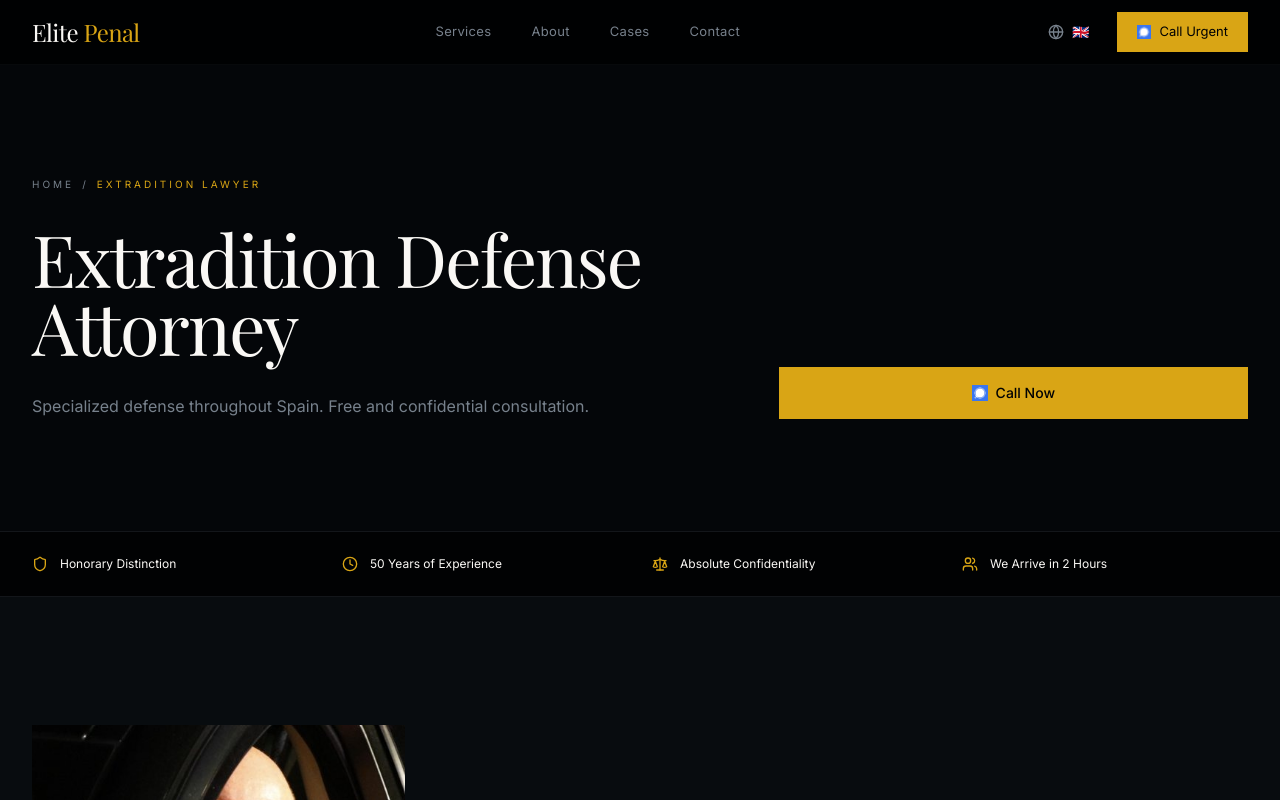
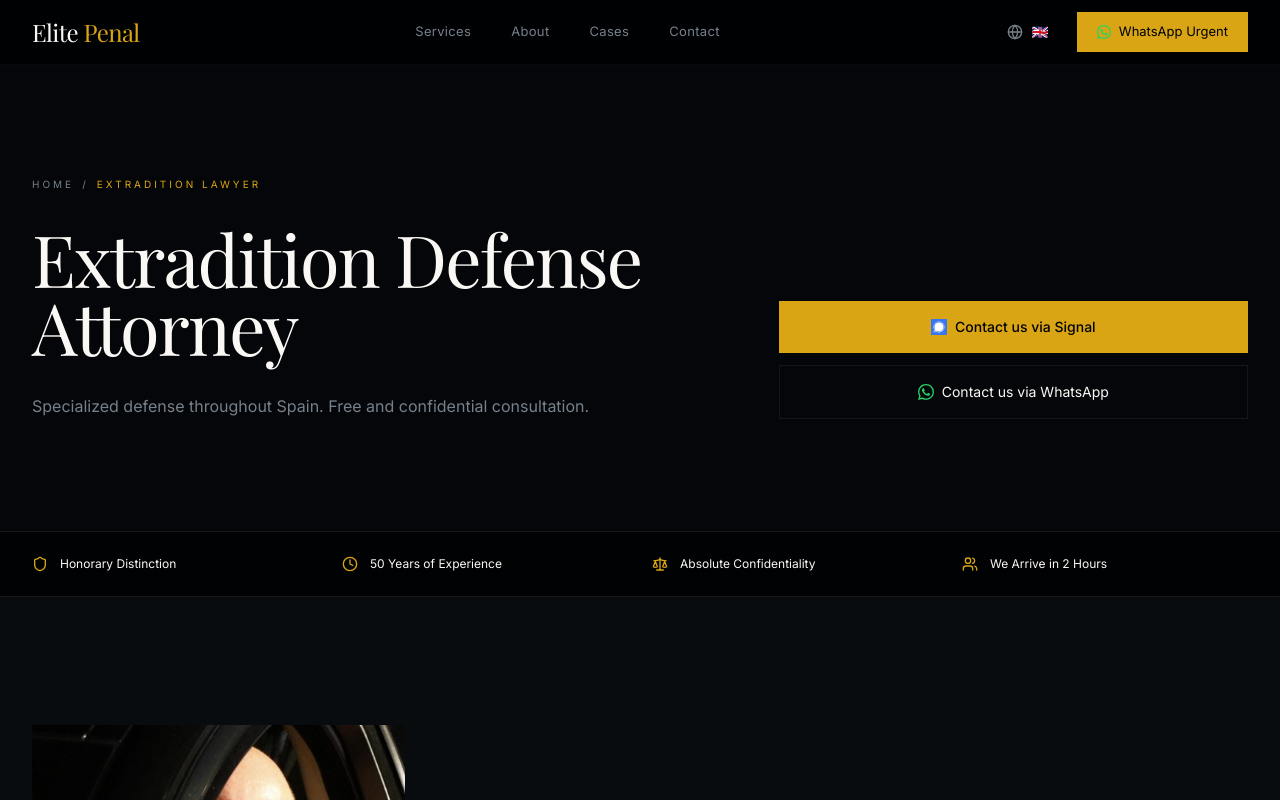
Before and after one commit to jessedrg/tomas-abogado, a Next.js app: page /en/abogado-extradicion/ in a window 1280 px wide. Shown: the top 800 px of the page. Built offline with nearby package versions, Linux system fonts and the light colour scheme.

Commit message:
Cambiar botones a Signal y WhatsApp con logos y textos correctos

```diff
--- a/app/[locale]/[service]/[city]/page.tsx
+++ b/app/[locale]/[service]/[city]/page.tsx
@@ -8,6 +8,7 @@ import { VALID_SERVICES, CITIES, SERVICE_NAMES_I18N, SERVICE_SLUGS_I18N, getCano
 import { Phone, Shield, Clock, Scale, Users, Star, CheckCircle, ChevronDown, ArrowRight, Award, Newspaper, ExternalLink } from "lucide-react"
 import Image from "next/image"
 
+const SIGNAL_URL = "https://signal.me/#p/+34641021551"
 const WHATSAPP_URL = "https://wa.me/34641021551?text=Hola%2C%20necesito%20consulta%20urgente"
 
 interface PageProps {
@@ -122,13 +123,22 @@ export default async function ServiceCityPage({ params }: PageProps) {
               <div className="lg:col-span-5 lg:col-start-8">
                 <div className="flex flex-col gap-3">
                   <a
-                    href={WHATSAPP_URL}
+                    href={SIGNAL_URL}
                     target="_blank"
                     rel="noopener noreferrer"
                     className="inline-flex items-center justify-center gap-2 bg-primary text-primary-foreground px-8 py-4 text-sm font-sans font-medium hover:opacity-90 transition-opacity"
                   >
-                    <Image src="/signal.jpeg" alt="WhatsApp" width={16} height={16} className="w-4 h-4" />
+                    <Image src="/signal.jpeg" alt="Signal" width={16} height={16} className="w-4 h-4" />
                     {t.cta.button}
+                  </a>
+                  <a
+                    href={WHATSAPP_URL}
+                    target="_blank"
+                    rel="noopener noreferrer"
+                    className="inline-flex items-center justify-center gap-2 border border-border text-foreground px-8 py-4 text-sm font-sans hover:border-primary/50 transition-colors"
+                  >
+                    <Image src="/whatsapp.svg" alt="WhatsApp" width={16} height={16} className="w-4 h-4" />
+                    {t.cta.whatsapp}
                   </a>
                 </div>
 
@@ -296,9 +306,14 @@ export default async function ServiceCityPage({ params }: PageProps) {
             <h2 className="font-serif text-2xl sm:text-4xl lg:text-5xl tracking-tight text-primary-foreground leading-[1.05]">
               {t.cta.title}
             </h2>
-            <a href={WHATSAPP_URL} target="_blank" rel="noopener noreferrer" className="inline-flex items-center gap-2 bg-primary-foreground text-primary px-8 py-4 mt-10 text-sm font-sans font-medium hover:opacity-90 transition-opacity">
-              <Image src="/signal.jpeg" alt="WhatsApp" width={16} height={16} className="w-4 h-4" /> {t.cta.button}
-            </a>
+            <div className="flex flex-col sm:flex-row gap-3 justify-center mt-10">
+              <a href={SIGNAL_URL} target="_blank" rel="noopener noreferrer" className="inline-flex items-center gap-2 bg-primary-foreground text-primary px-8 py-4 text-sm font-sans font-medium hover:opacity-90 transition-opacity">
+                <Image src="/signal.jpeg" alt="Signal" width={16} height={16} className="w-4 h-4" /> {t.cta.button}
+              </a>
+              <a href={WHATSAPP_URL} target="_blank" rel="noopener noreferrer" className="inline-flex items-center gap-2 border border-primary-foreground/30 text-primary-foreground px-8 py-4 text-sm font-sans hover:bg-primary-foreground/10 transition-colors">
+                <Image src="/whatsapp.svg" alt="WhatsApp" width={16} height={16} className="w-4 h-4" /> {t.cta.whatsapp}
+              </a>
+            </div>
           </div>
         </section>
 
@@ -397,12 +412,12 @@ export default async function ServiceCityPage({ params }: PageProps) {
             </p>
             <h2 className="font-serif text-2xl sm:text-4xl lg:text-5xl tracking-tight text-primary-foreground">{t.cta.title}</h2>
             <div className={`flex flex-col sm:flex-row gap-3 justify-center mt-10 ${rtl ? "sm:flex-row-reverse" : ""}`}>
-              <a href={WHATSAPP_URL} target="_blank" rel="noopener noreferrer" className="inline-flex items-center justify-center gap-2 bg-primary-foreground text-primary px-8 py-4 text-sm font-sans font-medium hover:opacity-90 transition-opacity">
-                <Image src="/signal.jpeg" alt="WhatsApp" width={16} height={16} className="w-4 h-4" /> {t.cta.button}
+              <a href={SIGNAL_URL} target="_blank" rel="noopener noreferrer" className="inline-flex items-center justify-center gap-2 bg-primary-foreground text-primary px-8 py-4 text-sm font-sans font-medium hover:opacity-90 transition-opacity">
+                <Image src="/signal.jpeg" alt="Signal" width={16} height={16} className="w-4 h-4" /> {t.cta.button}
               </a>
-              <Link href={`/${validLocale}/`} className="inline-flex items-center justify-center gap-2 border border-primary-foreground/30 text-primary-foreground px-8 py-4 text-sm font-sans hover:bg-primary-foreground/10 transition-colors">
-                {validLocale === "ar" ? "عرض الخدمات" : validLocale === "fr" ? "Voir les services" : validLocale === "en" ? "View services" : "Ver servicios"}
-              </Link>
+              <a href={WHATSAPP_URL} target="_blank" rel="noopener noreferrer" className="inline-flex items-center justify-center gap-2 border border-primary-foreground/30 text-primary-foreground px-8 py-4 text-sm font-sans hover:bg-primary-foreground/10 transition-colors">
+                <Image src="/whatsapp.svg" alt="WhatsApp" width={16} height={16} className="w-4 h-4" /> {t.cta.whatsapp}
+              </a>
             </div>
           </div>
         </section>
--- a/app/[locale]/[service]/page.tsx
+++ b/app/[locale]/[service]/page.tsx
@@ -9,6 +9,7 @@ import { VALID_SERVICES, CITIES, SERVICE_NAMES_I18N, SERVICE_SLUGS_I18N, getCano
 import { Shield, Clock, Scale, Users, ArrowRight, Award, Newspaper, ExternalLink } from "lucide-react"
 import Image from "next/image"
 
+const SIGNAL_URL = "https://signal.me/#p/+34641021551"
 const WHATSAPP_URL = "https://wa.me/34641021551?text=Hola%2C%20necesito%20consulta%20urgente"
 
 interface PageProps {
@@ -92,13 +93,22 @@ export default async function ServicePage({ params }: PageProps) {
               <div className="lg:col-span-5 lg:col-start-8">
                 <div className="flex flex-col gap-3">
                   <a
-                    href={WHATSAPP_URL}
+                    href={SIGNAL_URL}
                     target="_blank"
                     rel="noopener noreferrer"
                     className="inline-flex items-center justify-center gap-2 bg-primary text-primary-foreground px-8 py-4 text-sm font-sans font-medium hover:opacity-90 transition-opacity"
                   >
-                    <Image src="/signal.jpeg" alt="WhatsApp" width={16} height={16} className="w-4 h-4" />
+                    <Image src="/signal.jpeg" alt="Signal" width={16} height={16} className="w-4 h-4" />
                     {t.cta.button}
+                  </a>
+                  <a
+                    href={WHATSAPP_URL}
+                    target="_blank"
+                    rel="noopener noreferrer"
+                    className="inline-flex items-center justify-center gap-2 border border-border text-foreground px-8 py-4 text-sm font-sans hover:border-primary/50 transition-colors"
+                  >
+                    <Image src="/whatsapp.svg" alt="WhatsApp" width={16} height={16} className="w-4 h-4" />
+                    {t.cta.whatsapp}
                   </a>
                 </div>
               </div>
--- a/components/cta-section.tsx
+++ b/components/cta-section.tsx
@@ -1,6 +1,7 @@
 import Image from "next/image"
 import { type Locale, getTranslations, isRTL } from "@/lib/i18n"
 
+const SIGNAL_URL = "https://signal.me/#p/+34641021551"
 const WHATSAPP_URL = "https://wa.me/34641021551?text=Hola%2C%20necesito%20consulta%20urgente"
 
 interface CtaSectionProps {
@@ -22,7 +23,7 @@ export function CtaSection({ locale }: CtaSectionProps) {
         </p>
         <div className={`flex flex-col sm:flex-row gap-3 justify-center mt-10 ${rtl ? "sm:flex-row-reverse" : ""}`}>
           <a
-            href={WHATSAPP_URL}
+            href={SIGNAL_URL}
             target="_blank"
             rel="noopener noreferrer"
             className="inline-flex items-center justify-center gap-2 bg-primary-foreground text-primary px-8 py-4 text-sm font-sans font-medium hover:opacity-90 transition-opacity"
@@ -35,7 +36,7 @@ export function CtaSection({ locale }: CtaSectionProps) {
             rel="noopener noreferrer"
             className="inline-flex items-center justify-center gap-2 border border-primary-foreground/30 text-primary-foreground px-8 py-4 text-sm font-sans hover:bg-primary-foreground/10 transition-colors"
           >
-            <Image src="/signal.jpeg" alt="Signal" width={16} height={16} className="w-4 h-4" /> {t.cta.signal}
+            <Image src="/whatsapp.svg" alt="WhatsApp" width={16} height={16} className="w-4 h-4" /> {t.cta.whatsapp}
           </a>
         </div>
       </div>
--- a/components/footer.tsx
+++ b/components/footer.tsx
@@ -65,7 +65,7 @@ export function Footer({ locale }: FooterProps) {
             <ul className="space-y-3">
               <li>
                 <a href={WHATSAPP_URL} target="_blank" rel="noopener noreferrer" className={`flex items-center gap-2 text-xs text-foreground/70 hover:text-primary transition-colors ${rtl ? "flex-row-reverse" : ""}`}>
-                  <Image src="/signal.jpeg" alt="WhatsApp" width={14} height={14} className="w-3.5 h-3.5" /> WhatsApp
+                  <Image src="/whatsapp.svg" alt="WhatsApp" width={14} height={14} className="w-3.5 h-3.5" /> WhatsApp
                 </a>
               </li>
               <li>
--- a/components/home-hero.tsx
+++ b/components/home-hero.tsx
@@ -2,6 +2,7 @@ import Image from "next/image"
 import { Scale } from "lucide-react"
 import { type Locale, getTranslations, isRTL } from "@/lib/i18n"
 
+const SIGNAL_URL = "https://signal.me/#p/+34641021551"
 const WHATSAPP_URL = "https://wa.me/34641021551?text=Hola%2C%20necesito%20consulta%20urgente"
 
 interface HomeHeroProps {
@@ -42,7 +43,7 @@ export function HomeHero({ locale }: HomeHeroProps) {
           </p>
           <div className={`flex flex-col sm:flex-row gap-4 mt-10 ${rtl ? "sm:flex-row-reverse" : ""}`}>
             <a
-              href={WHATSAPP_URL}
+              href={SIGNAL_URL}
               target="_blank"
               rel="noopener noreferrer"
               className="inline-flex items-center justify-center gap-2 bg-primary text-primary-foreground px-8 py-4 text-sm font-sans font-medium hover:opacity-90 transition-opacity"
@@ -56,7 +57,7 @@ export function HomeHero({ locale }: HomeHeroProps) {
               rel="noopener noreferrer"
               className="inline-flex items-center justify-center gap-2 bg-secondary text-foreground border border-border px-8 py-4 text-sm font-sans hover:bg-muted transition-colors"
             >
-              <Image src="/signal.jpeg" alt="Signal" width={16} height={16} className="w-4 h-4" />
+              <Image src="/whatsapp.svg" alt="WhatsApp" width={16} height={16} className="w-4 h-4" />
               {t.hero.ctaSecondary}
             </a>
           </div>
--- a/components/navbar.tsx
+++ b/components/navbar.tsx
@@ -67,7 +67,7 @@ export function Navbar({ locale }: NavbarProps) {
             rel="noopener noreferrer"
             className="flex items-center gap-2 bg-primary text-primary-foreground text-[13px] px-5 py-2.5 hover:opacity-90 transition-opacity"
           >
-            <Image src="/signal.jpeg" alt="Signal" width={14} height={14} className="w-3.5 h-3.5" />
+            <Image src="/whatsapp.svg" alt="WhatsApp" width={14} height={14} className="w-3.5 h-3.5" />
             {t.nav.freeConsultation}
           </a>
         </div>
@@ -96,7 +96,7 @@ export function Navbar({ locale }: NavbarProps) {
             ))}
           </div>
           <a href={WHATSAPP_URL} target="_blank" rel="noopener noreferrer" className="flex items-center justify-center gap-2 bg-primary text-primary-foreground text-sm px-6 py-3">
-            <Image src="/signal.jpeg" alt="Signal" width={14} height={14} className="w-3.5 h-3.5" />
+            <Image src="/whatsapp.svg" alt="WhatsApp" width={14} height={14} className="w-3.5 h-3.5" />
             {t.nav.freeConsultation}
           </a>
         </div>
--- a/lib/i18n.ts
+++ b/lib/i18n.ts
@@ -23,15 +23,15 @@ export const translations = {
       about: "Proceso",
       cases: "Casos",
       contact: "Contacto",
-      freeConsultation: "Llamar Urgente",
+      freeConsultation: "WhatsApp Urgente",
     },
     hero: {
       badge: "Uno de los abogados penalistas más reputados de España",
       title: "¿Acusado por Narcotráfico?",
       titleAccent: "Defensa Penal Urgente",
       subtitle: "Tomás, uno de los abogados penalistas con más prestigio en España. Más de 50 años de experiencia en defensa penal. Especialización en narcotráfico y todo tipo de delitos penales.",
-      cta: "Llamar Ahora - Urgente",
-      ctaSecondary: "Signal Directo",
+      cta: "Háblenos por Signal",
+      ctaSecondary: "Háblenos por WhatsApp",
     },
     stats: {
       cases: "Años de Trayectoria",
@@ -106,10 +106,10 @@ export const translations = {
       verified: "Verificado",
     },
     cta: {
-      title: "¿Detenido? Llame Ahora",
+      title: "¿Detenido? Contáctenos Ahora",
       subtitle: "Abogado penalista urgente. Acudimos a comisaría en menos de 2 horas.",
-      button: "Llamar Urgente 24h",
-      signal: "Signal Directo",
+      button: "Háblenos por Signal",
+      whatsapp: "Háblenos por WhatsApp",
     },
     faq: {
       label: "Preguntas Frecuentes",
@@ -144,15 +144,15 @@ export const translations = {
       about: "About",
       cases: "Cases",
       contact: "Contact",
-      freeConsultation: "Call Urgent",
+      freeConsultation: "WhatsApp Urgent",
     },
     hero: {
       badge: "One of the most reputable criminal lawyers in Spain",
       title: "Accused of Drug Trafficking?",
       titleAccent: "Urgent Criminal Defense",
       subtitle: "Tomás, one of the most prestigious criminal defense attorneys in Spain. Over 50 years of experience in criminal defense. Specialization in drug trafficking and all types of criminal offenses.",
-      cta: "Call Now - Urgent",
-      ctaSecondary: "Signal Direct",
+      cta: "Contact us via Signal",
+      ctaSecondary: "Contact us via WhatsApp",
     },
     stats: {
       cases: "Years of Experience",
@@ -217,8 +217,8 @@ export const translations = {
     cta: {
       title: "Your Freedom Is My Priority",
       subtitle: "Every minute counts. Contact now for a confidential evaluation of your case.",
-      button: "Call Now",
-      signal: "Signal 24h",
+      button: "Contact us via Signal",
+      whatsapp: "Contact us via WhatsApp",
     },
     faq: {
       label: "FAQ",
@@ -253,15 +253,15 @@ export const translations = {
       about: "À Propos",
       cases: "Affaires",
       contact: "Contact",
-      freeConsultation: "Appeler Urgent",
+      freeConsultation: "WhatsApp Urgent",
     },
     hero: {
       badge: "L'un des avocats pénalistes les plus réputés d'Espagne",
       title: "Accusé de Trafic de Drogue?",
       titleAccent: "Défense Pénale Urgente",
       subtitle: "Tomás, l'un des avocats pénalistes les plus prestigieux d'Espagne. Plus de 50 ans d'expérience en défense pénale. Spécialisation en trafic de drogue et tous types de délits pénaux.",
-      cta: "Appeler Maintenant - Urgent",
-      ctaSecondary: "Signal Direct",
+      cta: "Contactez-nous via Signal",
+      ctaSecondary: "Contactez-nous via WhatsApp",
     },
     stats: {
       cases: "Années d'Expérience",
@@ -326,8 +326,8 @@ export const translations = {
     cta: {
       title: "Votre Liberté Est Ma Priorité",
       subtitle: "Chaque minute compte. Contactez maintenant pour une évaluation confidentielle de votre affaire.",
-      button: "Appeler Maintenant",
-      signal: "Signal 24h",
+      button: "Contactez-nous via Signal",
+      whatsapp: "Contactez-nous via WhatsApp",
     },
     faq: {
       label: "FAQ",
@@ -362,15 +362,15 @@ export const translations = {
       about: "من نحن",
       cases: "القضايا",
       contact: "اتصل بنا",
-      freeConsultation: "اتصل عاجل",
+      freeConsultation: "واتساب عاجل",
     },
     hero: {
       badge: "أحد أكثر المحامين الجنائيين شهرة في إسبانيا",
       title: "متهم بتهريب المخدرات؟",
       titleAccent: "دفاع جنائي عاجل",
       subtitle: "توماس، أحد أكثر المحامين الجنائيين شهرة في إسبانيا. أكثر من 50 عامًا من الخبرة في الدفاع الجنائي. تخصص في تهريب المخدرات وجميع أنواع الجرائم الجنائية.",
-      cta: "اتصل الآن - عاجل",
-      ctaSecondary: "سيجنال مباشر",
+      cta: "تواصل معنا عبر Signal",
+      ctaSecondary: "تواصل معنا عبر WhatsApp",
     },
     stats: {
       cases: "سنوات الخبرة",
@@ -435,8 +435,8 @@ export const translations = {
     cta: {
       title: "حريتك هي أولويتي",
       subtitle: "كل دقيقة مهمة. اتصل الآن للحصول على تقييم سري لقضيتك.",
-      button: "اتصل الآن",
-      signal: "سيجنال 24 ساعة",
+      button: "تواصل معنا عبر Signal",
+      whatsapp: "تواصل معنا عبر WhatsApp",
     },
     faq: {
       label: "الأسئلة الشائعة",
```
Also changed, not shown: public/whatsapp.svg (added).
